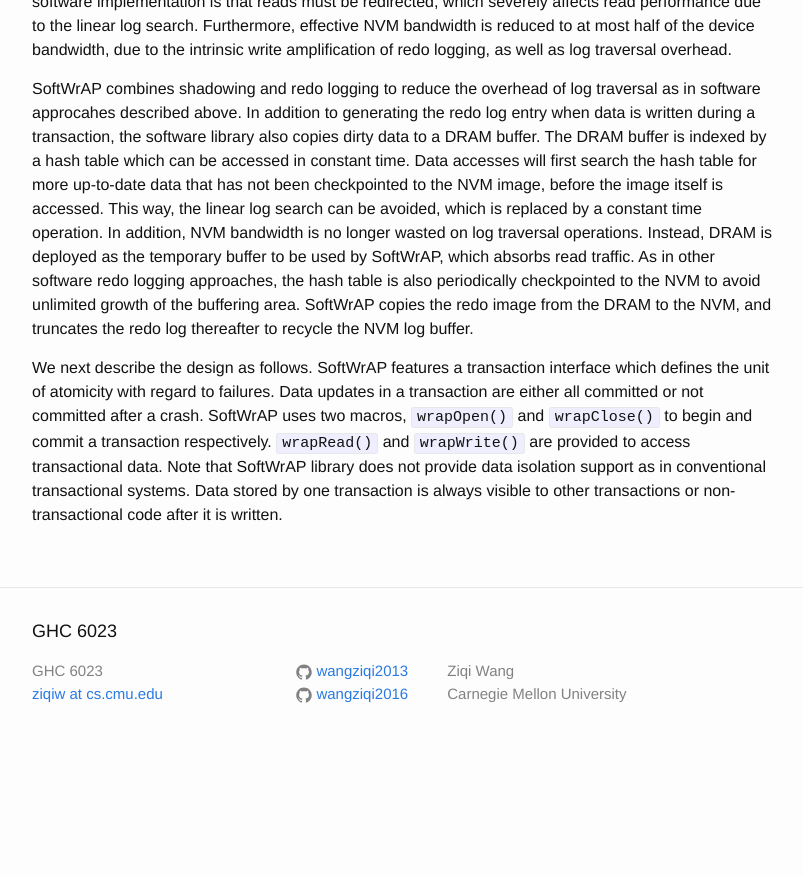
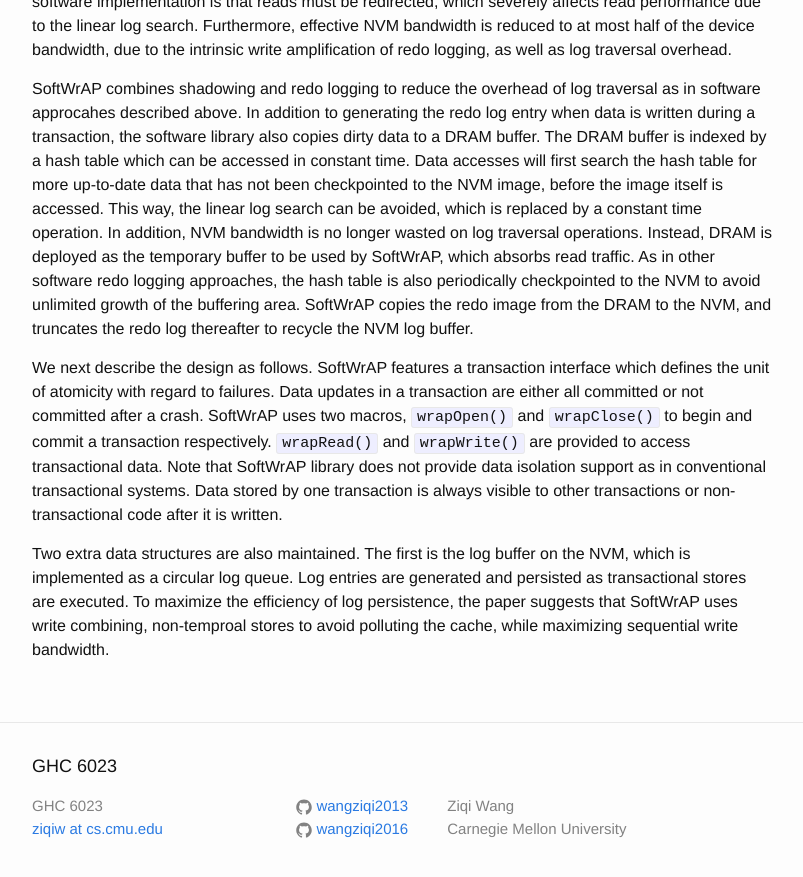
Before and after one commit to wangziqi2013/wangziqi2013.github.io, a Jekyll site: the page built from _posts/2020-08-05-softwrap.markdown, in a window 1280 px wide and 900 px high, scrolled down 1261 px. Shown: the top 877 px of the window, without its empty margins (238-1041 px from the left). Built offline with Jekyll 4.4.1, drawn with Linux system fonts in a browser that asks for light colours; before the commit the page ends 2026 px from its top, so only the background shows below that.

Commit message:
Adding log queue

```diff
--- a/_posts/2020-08-05-softwrap.markdown
+++ b/_posts/2020-08-05-softwrap.markdown
@@ -62,3 +62,8 @@ SoftWrAP uses two macros, `wrapOpen()` and `wrapClose()` to begin and commit a t
 and `wrapWrite()` are provided to access transactional data. Note that SoftWrAP library does not provide data isolation
 support as in conventional transactional systems. Data stored by one transaction is always visible to other transactions
 or non-transactional code after it is written.
+
+Two extra data structures are also maintained. The first is the log buffer on the NVM, which is implemented as a circular
+log queue. Log entries are generated and persisted as transactional stores are executed. To maximize the efficiency of
+log persistence, the paper suggests that SoftWrAP uses write combining, non-temproal stores to avoid polluting the
+cache, while maximizing sequential write bandwidth.
```
